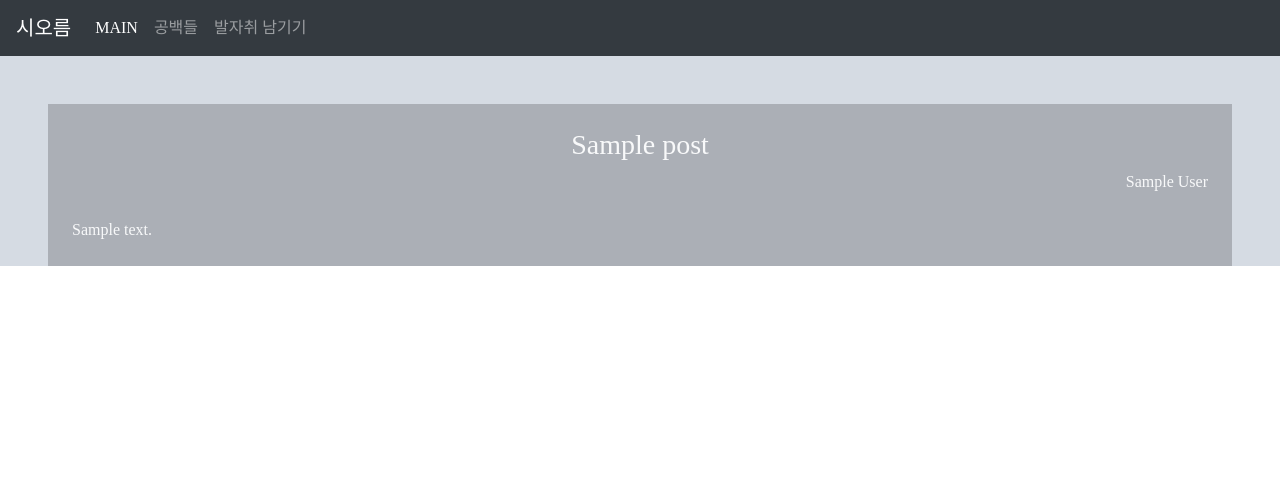
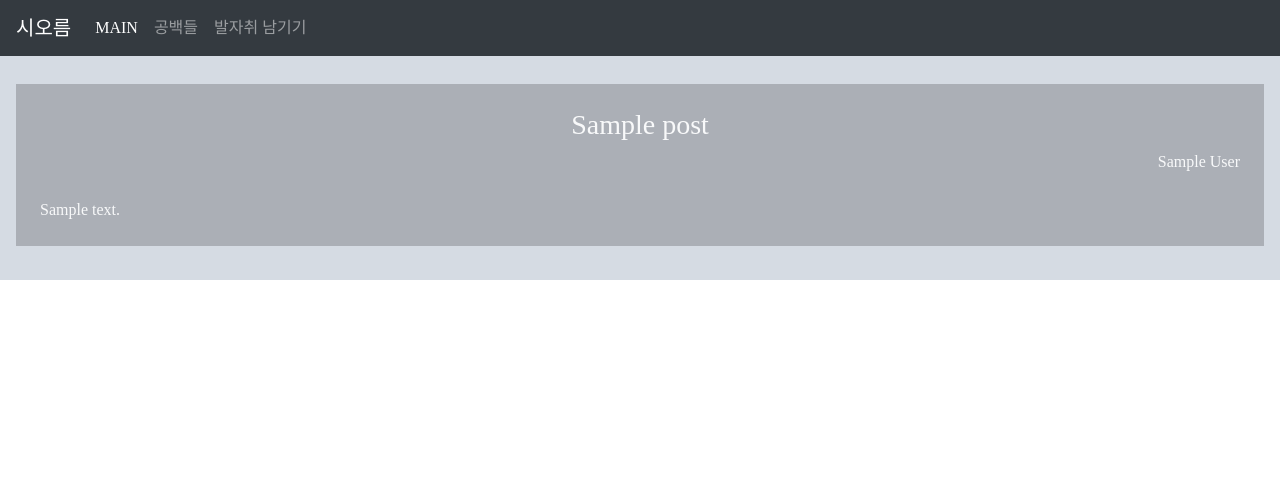
Before and after one commit to seohyun319/poet_exhibition, a Django app: page /poet/1/ in a window 1280 px wide. Shown: the top 479 px of the page. Run offline with Django 3.2, Linux system fonts and the light colour scheme; tables that the repository leaves empty hold one stand-in row (values such as "Sample post"); grey boxes marked "Sample" are stand-in pictures; some web fonts are replaced.

Commit message:
edit img poet

```diff
--- a/sioreum/static/sioreum/css/poet.css
+++ b/sioreum/static/sioreum/css/poet.css
@@ -38,8 +38,8 @@
 
 /* poet detail */
 .img-bg {
-    width: 100%;  margin: 50px 0;
-    background-size:cover; padding-top:6px;
+    width: 100%;  margin-top: 50px;
+    background-size:cover; padding:10px 0;
 }
 
 .backgrd2 {
--- a/sioreum/templates/sioreum/poetDetail.html
+++ b/sioreum/templates/sioreum/poetDetail.html
@@ -10,9 +10,9 @@
     style="background-image: url('{{ poet.backgroundImg.url }}');">
         {% if poet.text_color %}
             {% if poet.background %}
-            <div class="m-5 backgrd2" >
+            <div class="m-3 backgrd2" >
             {% else %}
-            <div class="m-5">
+            <div class="m-3">
             {% endif %}
                 <div class="m-4 py-4">
                     <h3 class="text-light text-center">{{ poet.title }}</h3>
@@ -22,9 +22,9 @@
             </div>
         {% else %}
             {% if poet.background %}
-            <div class="m-5 backgrd3">
+            <div class="m-3 backgrd3">
             {% else %}
-            <div class="m-5">
+            <div class="m-3">
             {% endif %}
                 <div class="m-4 py-4">
                     <h3 class="text-dark text-center">{{ poet.title }}</h3>
--- a/sioreum/templates/sioreum/poetList.html
+++ b/sioreum/templates/sioreum/poetList.html
@@ -17,7 +17,7 @@
                     <div class="rounded img-thumbnail img-fluid float-left text-light p-1 mx-auto"
                     style="background-image: url('{{ poet.thumbnail.url }}');">
                         <div class="backgrd">
-                            <h3 class="pt-4 px-1">{{ poet.title }}</h3>
+                            <h3 class="pt-4 px-3">{{ poet.title }}</h3>
                             <div class="pt-2">{{ poet.author }}</div>
                         </div>
                     </div>
```
